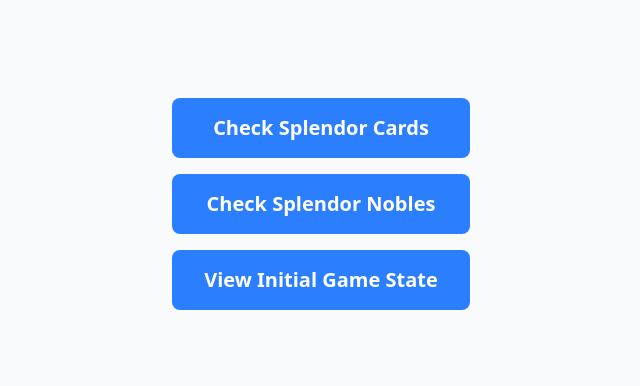
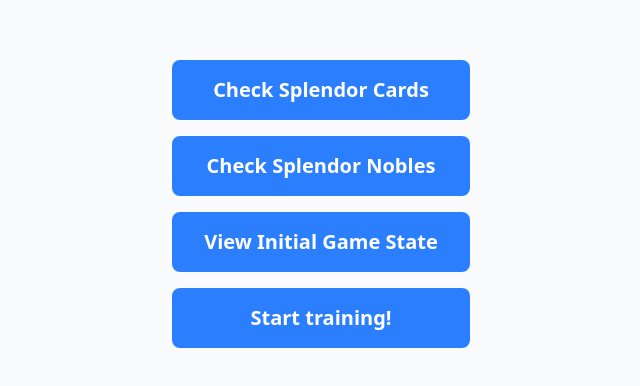
Before and after one commit to knee-son/splendor-ai, a React (Vite) app in the folder frontend-ministry/: page / in a window 1280 px wide. Shown: the part 196-582 px from the top of the page, without its empty margins (319-959 px from the left). Built offline with nearby package versions, Linux system fonts and the light colour scheme.

Commit message:
init model training page

```diff
--- a/frontend-ministry/src/pages/LandingPage.tsx
+++ b/frontend-ministry/src/pages/LandingPage.tsx
@@ -1,5 +1,5 @@
 import { useNavigate } from "react-router-dom";
-import { appRoutes } from "@/routes";
+import { landingRoutes } from "@/routes";
 
 export default function LandingPage() {
   const navigate = useNavigate();
@@ -7,7 +7,7 @@
   return (
     <div className="flex flex-col items-center justify-center h-screen bg-gray-50">
       <div className="flex flex-col w-max items-stretch gap-4">
-        {appRoutes
+        {landingRoutes
           .filter((route) => route.label !== "Home")
           .map(({ label, path }) => (
             <button
--- /dev/null
+++ b/frontend-ministry/src/pages/ModelTrainingPage.tsx
@@ -0,0 +1,11 @@
+import React, { useEffect, useState } from "react";
+
+export default function ModelTrainingPage() {
+  const [actions, setActions] = useState<string[]>([]);
+
+  return (
+    <div>
+      <h2>hi!</h2>
+    </div>
+  );
+}
--- a/frontend-ministry/src/routes/index.tsx
+++ b/frontend-ministry/src/routes/index.tsx
@@ -4,6 +4,7 @@
 import CardsPage from "@/pages/CardsPage";
 import NoblesPage from "@/pages/NoblesPage";
 import InitialGameStatePage from "@/pages/InitialGameStatePage";
+import ModelTrainingPage from "@/pages/ModelTrainingPage";
 
 interface AppRoute {
   label: string;
@@ -11,7 +12,7 @@
   element: ReactElement;
 }
 
-export const appRoutes: AppRoute[] = [
+export const landingRoutes: AppRoute[] = [
   { label: "Home", path: "/", element: <LandingPage /> },
   { label: "Check Splendor Cards", path: "/cards", element: <CardsPage /> },
   { label: "Check Splendor Nobles", path: "/nobles", element: <NoblesPage /> },
@@ -20,4 +21,7 @@
     path: "/initial-game-state",
     element: <InitialGameStatePage />,
   },
+  { label: "Start training!", path: "/train", element: <ModelTrainingPage /> },
 ];
+
+export const appRoutes: AppRoute[] = [...landingRoutes];
```
